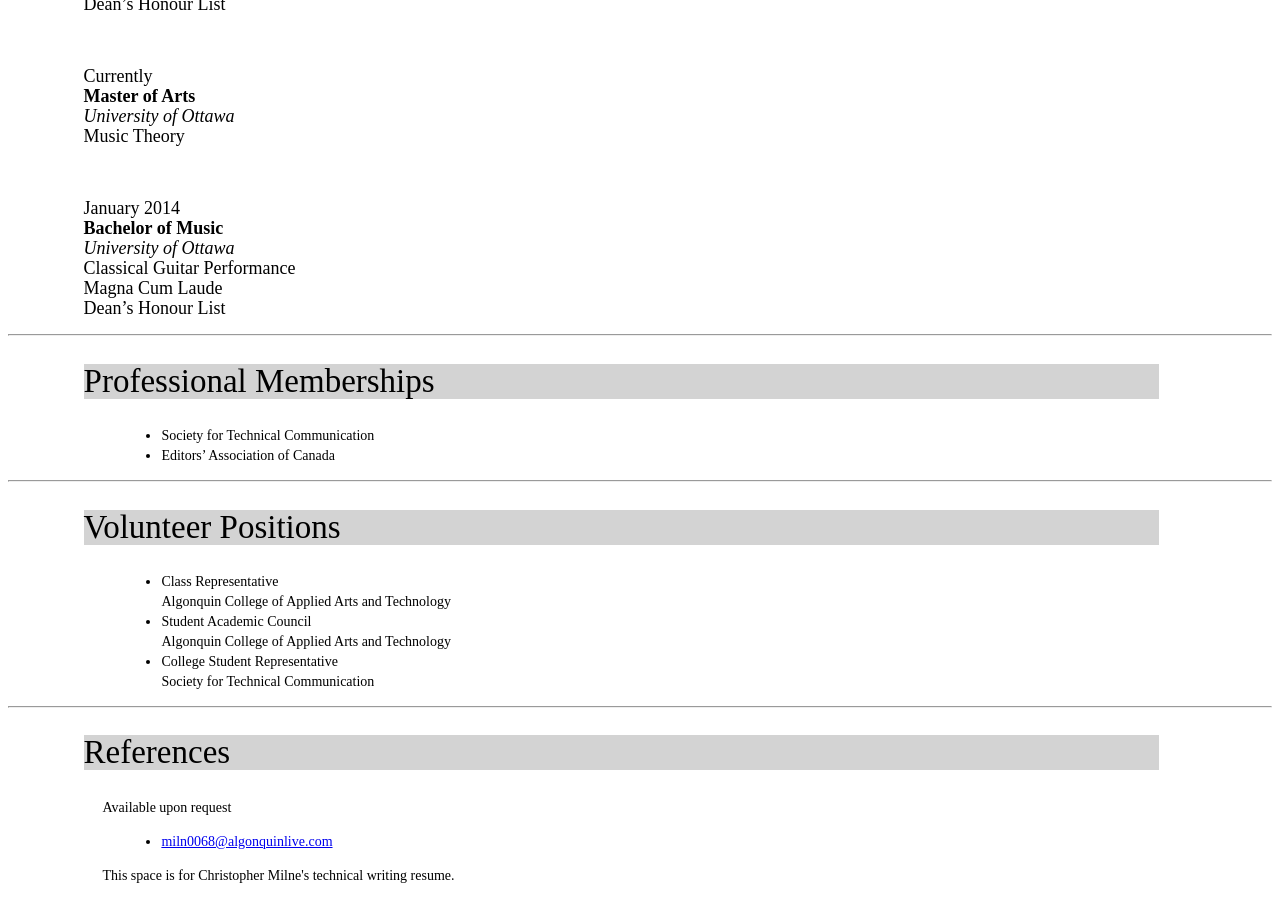
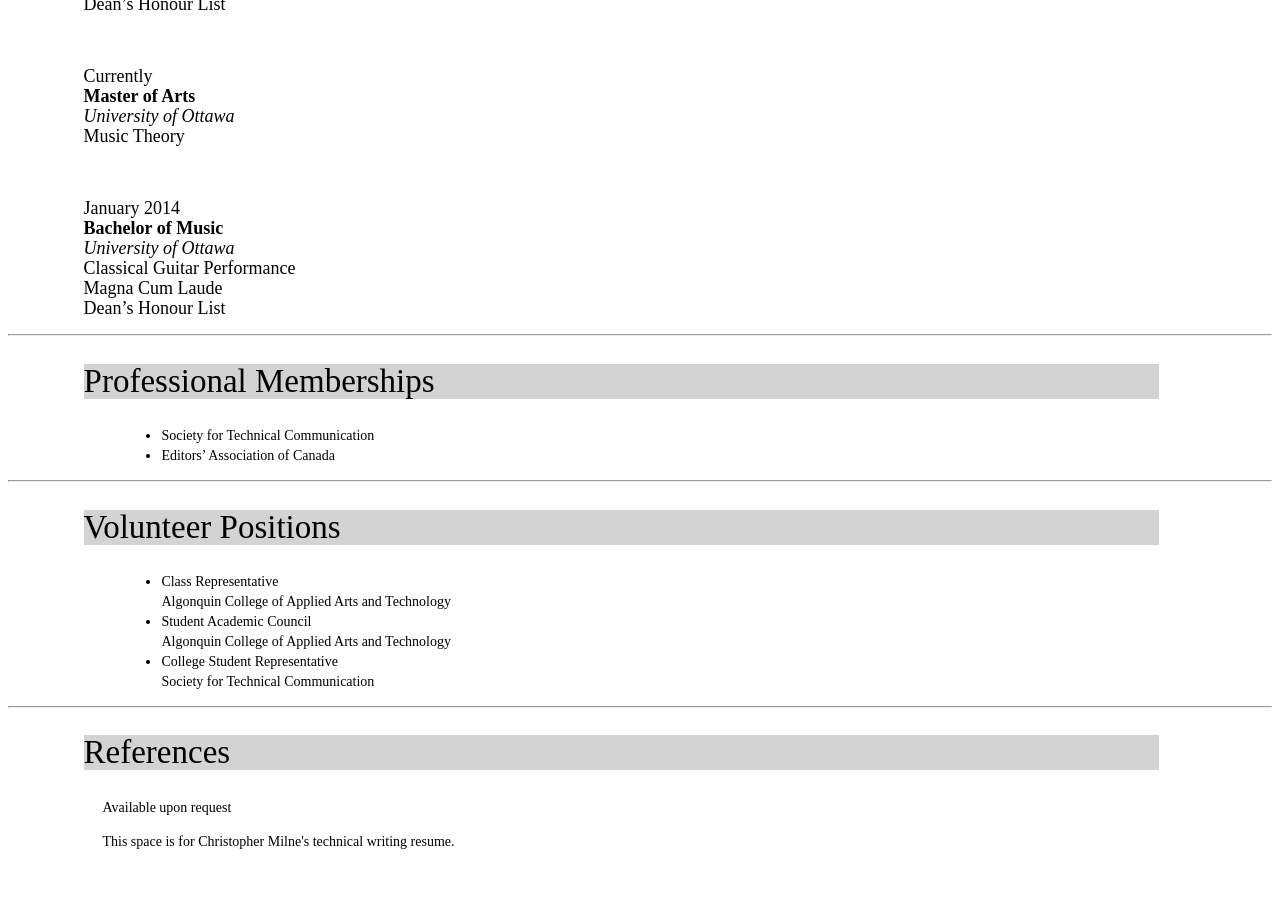
Before and after one commit to chris-milne/chris-milne.github.io, a Jekyll site: the page built from index.html, in a window 1280 px wide and 900 px high, scrolled down 1884 px. Built offline with Jekyll 4.4.1, drawn with Linux system fonts in a browser that asks for light colours; after the commit the page ends 2750 px from its top, so only the background shows below that.

Commit message:
Update index.html

```diff
--- a/index.html
+++ b/index.html
@@ -186,11 +186,6 @@
 
 
     <div class="footer-col-wrapper">
-      <div class="footer-col footer-col-1">
-        <ul class="contact-list">
-          <li><a href="mailto:miln0068@algonquinlive.com">miln0068@algonquinlive.com</a></li>
-        </ul>
-      </div>
 
       <div class="footer-col footer-col-3">
         <p>This space is for Christopher Milne's technical writing resume.
```
